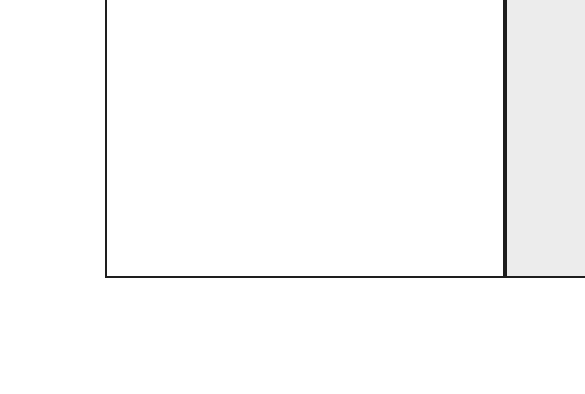
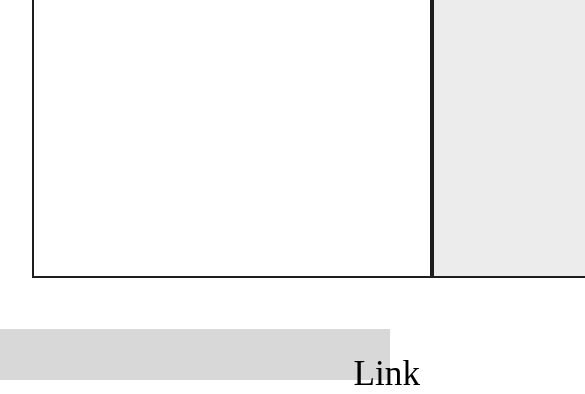
Before and after one commit to a-sad-dan/pixel-pad, a plain HTML site: page index.html in a window 390 px wide. Shown: the part 464-858 px from the top of the page, 585 px wide, since content can reach past the window. Drawn offline with Linux system fonts and the light colour scheme; a web font is replaced by a local one.

Commit message:
Fixed link and layout

```diff
--- a/index.html
+++ b/index.html
@@ -15,6 +15,8 @@
 <body>
     <div id="page-wrapper">
 
+        <div id="main-area">
+
             <div id="aside">
                 <div id="main-heading">
                     <h1>Pixel Pad</h1>
@@ -29,6 +31,7 @@
             </div>
 
         </div>
+    </div>
         <div id="link"><a href="https://a-sad-dan.github.io/rock-paper-scissors" target="_blank">Link</a></div>
 </body>
 
--- a/script.js
+++ b/script.js
@@ -22,3 +22,5 @@ for (let i = 0; i < 16; i++) {
         pad.appendChild(newDiv);
     }
 }
+
+console.log("Hellow world");
--- a/styles.css
+++ b/styles.css
@@ -8,13 +8,22 @@
 body {
     margin: 0;
     padding: 0;
-    height: 100vh;
-    display: flex;
-    align-items: center;
-    justify-content: cen;
 }
 
 #page-wrapper {
+    position: fixed;
+    top: 50%;
+    left: 50%;
+    -webkit-transform: translate(-50%, -50%);
+    transform: translate(-50%, -50%);
+    width: 100%;
+}
+
+#main-area {
+
+    /* Putting the area in the center */
+
+    margin: auto;
     display: flex;
     flex-direction: row;
     margin: 0 2em 0 2em;
@@ -77,12 +86,14 @@ h1 {
     /* border: 1px solid #1e1e1e; */
     padding: 1.2em 0.2em;
     background-color: #d8d8d8;
-    /* To change the flex order */
-    order: -1;
+    position: fixed;
+    top: 50%;
+    transform: translate(0, -50%);
+
 }
 
 #link:hover {
-    box-shadow: -0.2em 0.2em 0.3em #a1a1a1;
+    box-shadow: 0.2em -0.2em 0.3em #a1a1a1 inset;
 }
 
 #link>a {
@@ -90,3 +101,33 @@ h1 {
     text-decoration: unset;
     color: unset;
 }
+
+/*                          My OWn MEDIA Queries */
+@media (max-width : 1262px) {
+    body {
+        display: flex;
+        min-height: 100vh;
+    }
+
+    #link {
+        align-self: flex-end;
+        text-align: center;
+        height: 1em;
+        width: 100%;
+        margin: 0 auto;
+        position: relative;
+        margin-bottom: 0;
+        transform: unset;
+        padding: 1.6em 0.2em;
+    }
+
+    #link>a {
+        writing-mode: horizontal-tb;
+        transform: translate(-50%, 50%);
+        position: relative;
+        left: 50%;
+    }
+
+    #link:hover {
+        box-shadow: 0.2em 0.2em 0.3em #a1a1a1 inset;
+    }
```
Lines whose indentation alone changed are shown as unchanged.
